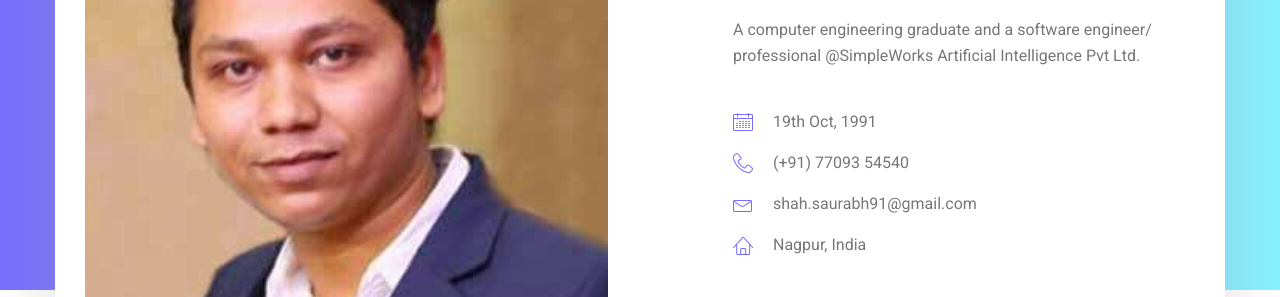
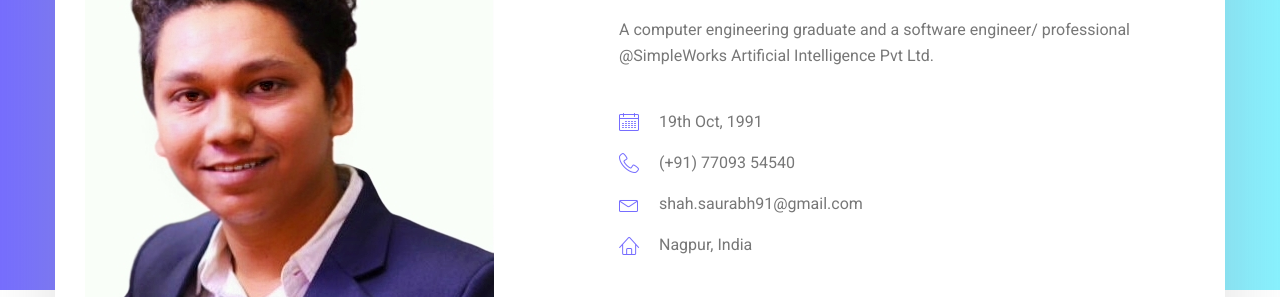
Before and after one commit to saurabhshahare/saurabhshahare.github.io, a plain HTML site: page index.html in a window 1280 px wide. Shown: the part 470-767 px from the top of the page. Drawn offline with Linux system fonts and the light colour scheme.

Commit message:
Update index.html

```diff
--- a/index.html
+++ b/index.html
@@ -59,7 +59,7 @@
 					<div class="banner_content">
 						<div class="media">
 							<div class="d-flex">
-								<img src="img/Saurabh Shahare.jpeg" alt="">
+								<img src="img/saurabh_new.jpg" alt="Saurabh Shahare - Profile Photo">
 							</div>
 							<div class="media-body">
 								<div class="personal_text">
```
